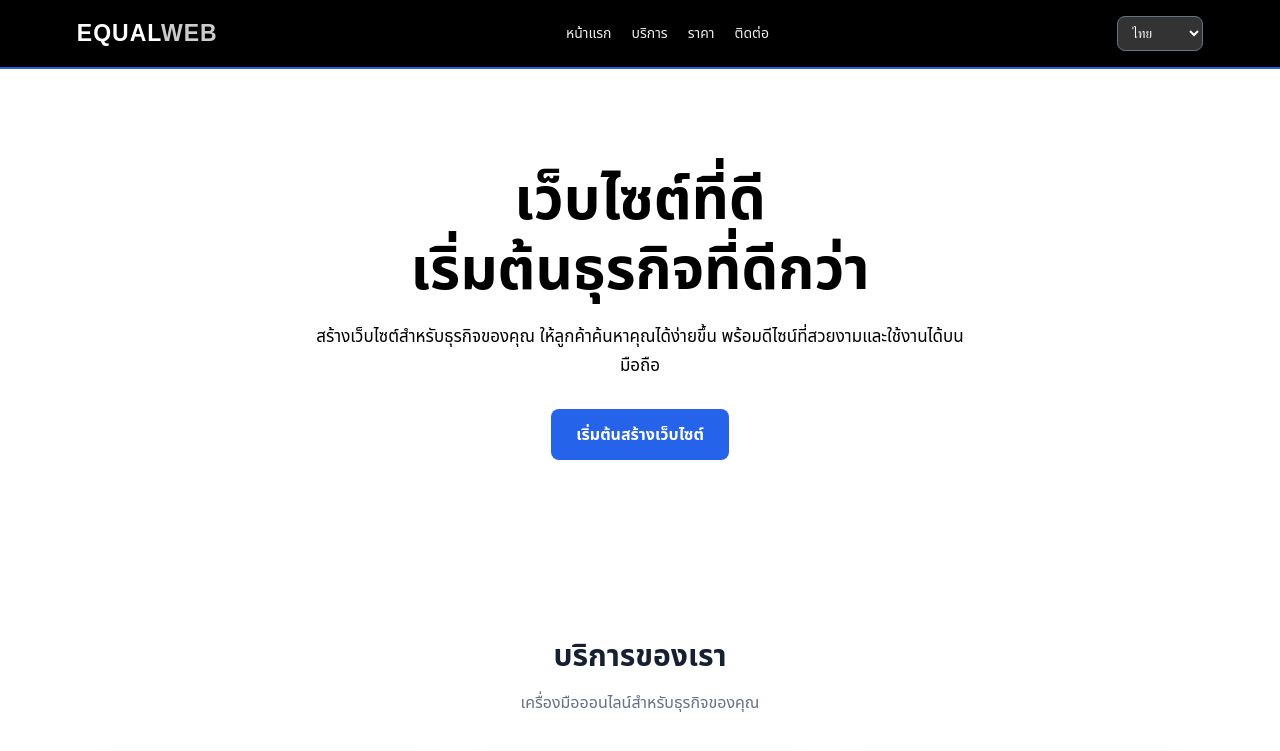
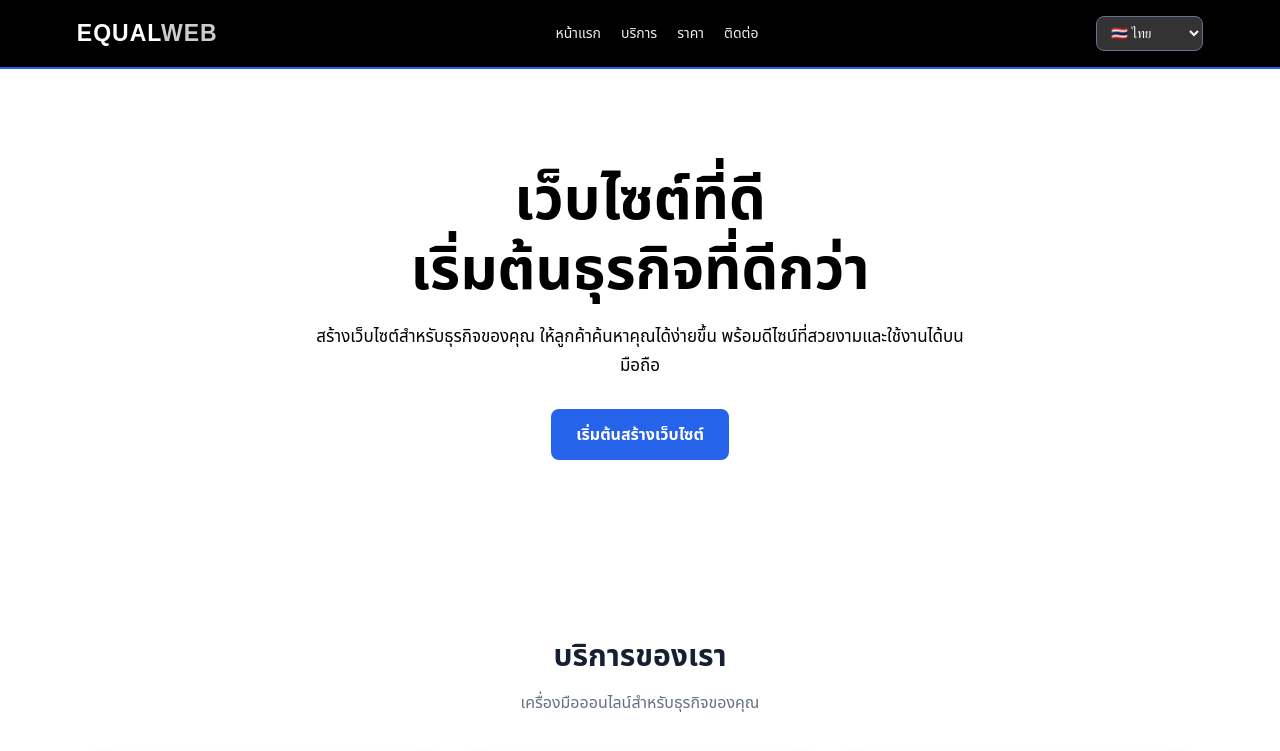
Before and after one commit to Equality001/EQUAL_WEB, a plain HTML site: page index.html in a window 1280 px wide. Shown: the top 751 px of the page. Drawn offline with Linux system fonts and the light colour scheme.

Commit message:
Add country flags to language selector

```diff
--- a/index.html
+++ b/index.html
@@ -210,9 +210,9 @@ a {
   </nav>
 
   <select id="language" aria-label="Select language">
-    <option value="th" selected>ไทย</option>
-    <option value="en">English</option>
-    <option value="my">မြန်မာ</option>
+    <option value="th" selected>🇹🇭 ไทย</option>
+    <option value="en">🇬🇧 English</option>
+    <option value="my">🇲🇲 မြန်မာ</option>
   </select>
 </header>
 
```
